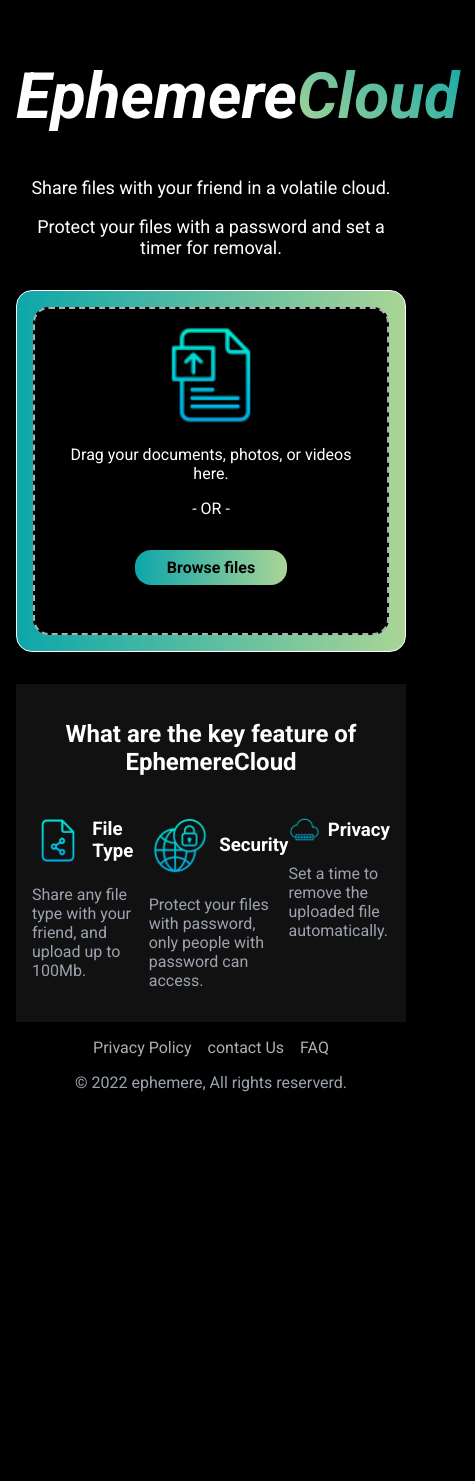
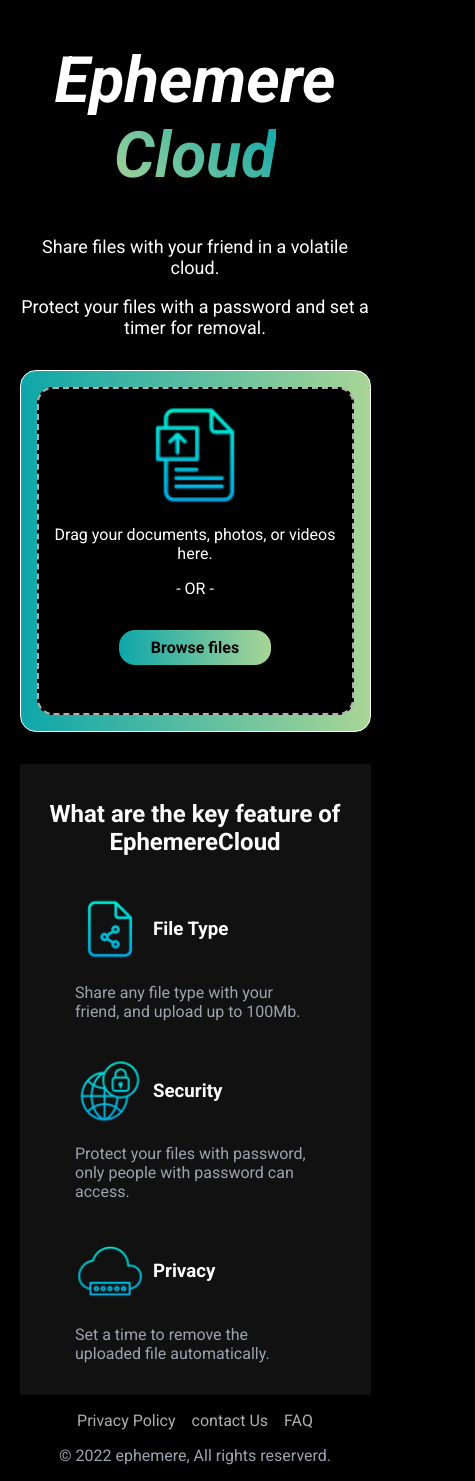
Before and after one commit to ablil/ephemere-cloud.com, a Next.js app: page / in a window 390 px wide. Shown: the whole page, 475 px wide, since content can reach past the window. Before the commit the page ends 1124 px from the top, so only its background shows below. Built offline with nearby package versions, Linux system fonts and the light colour scheme.

Commit message:
make mobile responsive

```diff
--- a/layouts/main.js
+++ b/layouts/main.js
@@ -11,13 +11,17 @@ const PageWrapper = ({ children }) => {
         </h1>
         <article id="little-description">
           <p>Share files with your friend in a volatile cloud.</p>
-          <p>
-            Protect your files with a password and set a timer for removal.
-          </p>
+          <p>Protect your files with a password and set a timer for removal.</p>
         </article>
       </header>
 
-      <section>{children}</section>
+      <section
+        style={{
+          margin: "auto",
+        }}
+      >
+        {children}
+      </section>
 
       <footer>
         <article>
--- a/package.json
+++ b/package.json
@@ -1,5 +1,5 @@
 {
-  "name": "drive",
+  "name": "ephemerecloud",
   "version": "0.1.0",
   "private": true,
   "scripts": {
--- a/styles/globals.css
+++ b/styles/globals.css
@@ -12,13 +12,12 @@ body {
   color: var(--text-color);
   background-color: var(--background-color);
   font-family: "Roboto", sans-serif;
+  overflow-x: hidden;
 }
 
 body {
-  max-width: 50rem;
   margin-left: auto;
   margin-right: auto;
-  padding: 1rem;
 }
 
 a {
@@ -30,8 +29,15 @@ a:hover {
 }
 
 /* main layout start */
+main {
+  width: 90%;
+  max-width: 72rem;
+  margin-left: auto;
+  margin-right: auto;
+}
 main footer {
   text-align: center;
+  margin: auto;
 }
 main footer a {
   padding-left: 0.5rem;
@@ -54,13 +60,15 @@ main header {
   font-style: italic;
   font-size: 4rem;
   text-decoration: none;
+  display: flex;
+  justify-content: center;
+  flex-wrap: wrap;
 }
 #brand span:last-child {
   color: #a9d596;
   background: -webkit-linear-gradient(45deg, #a9d596, #0da6aa);
   -webkit-background-clip: text;
   -webkit-text-fill-color: transparent;
-  padding-right: 1rem;
 }
 /* main layout end */
 
@@ -183,3 +191,16 @@ main header {
   opacity: 0.7;
   text-decoration: none;
 }
+
+/* make mobile responsive start */
+@media screen and (max-width: 958px) {
+  #how-to-use {
+  }
+  #how-to-use section {
+    flex-direction: column;
+  }
+  .feature {
+    margin: auto;
+  }
+}
+/* make mobile responsive end */
```
